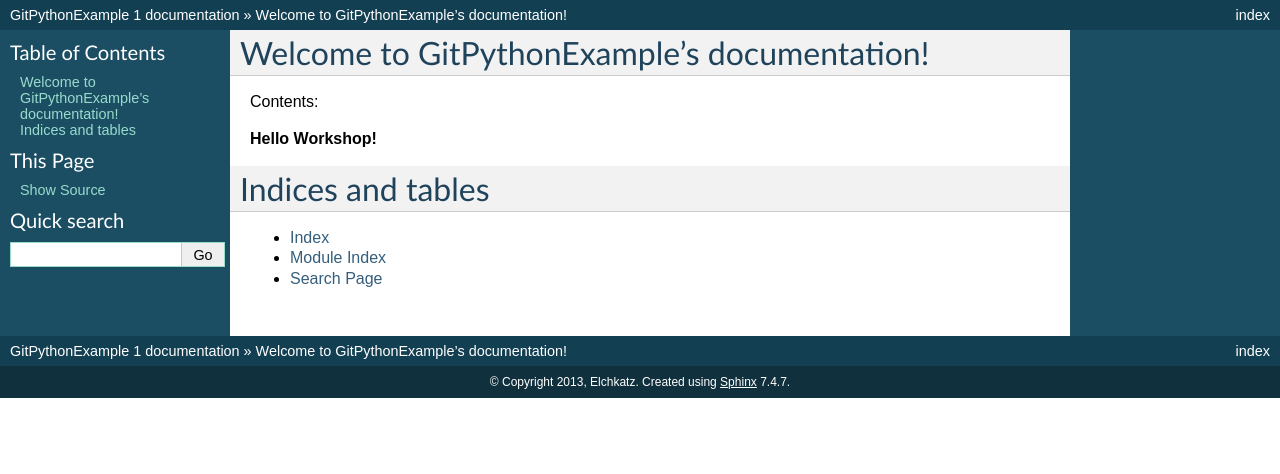
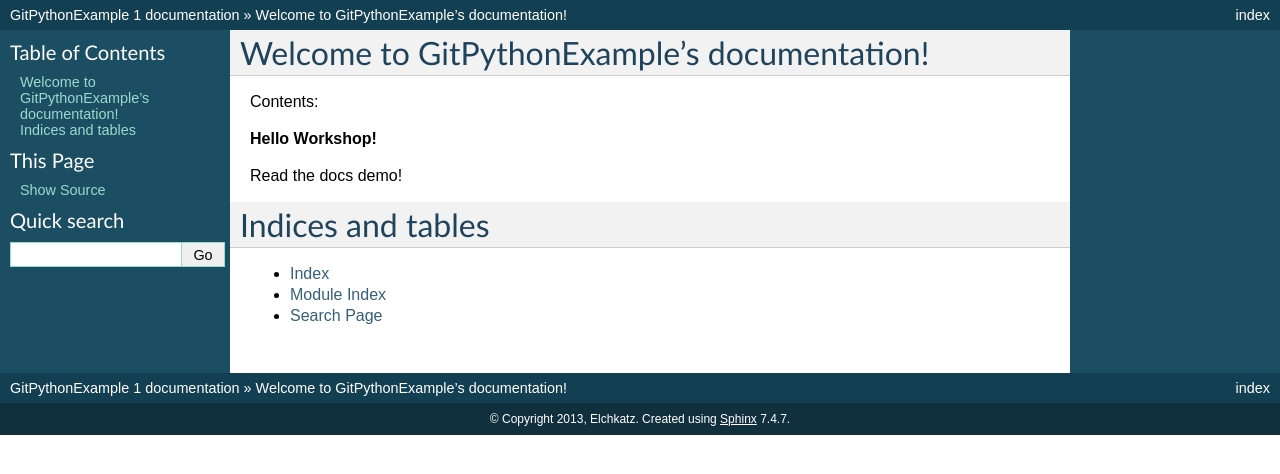
Before and after one commit to studentkittens/git-python-project, a Sphinx documentation site: the page built from docs/index.rst, in a window 1280 px wide. Shown: the top 474 px of the page. Built offline with Sphinx 7.4.7, drawn with Linux system fonts in a browser that asks for light colours.

Commit message:
Update index.rst

```diff
--- a/docs/index.rst
+++ b/docs/index.rst
@@ -14,6 +14,7 @@ Contents:
 
 **Hello Workshop!**
 
+Read the docs demo!
 
 Indices and tables
 ==================
```
